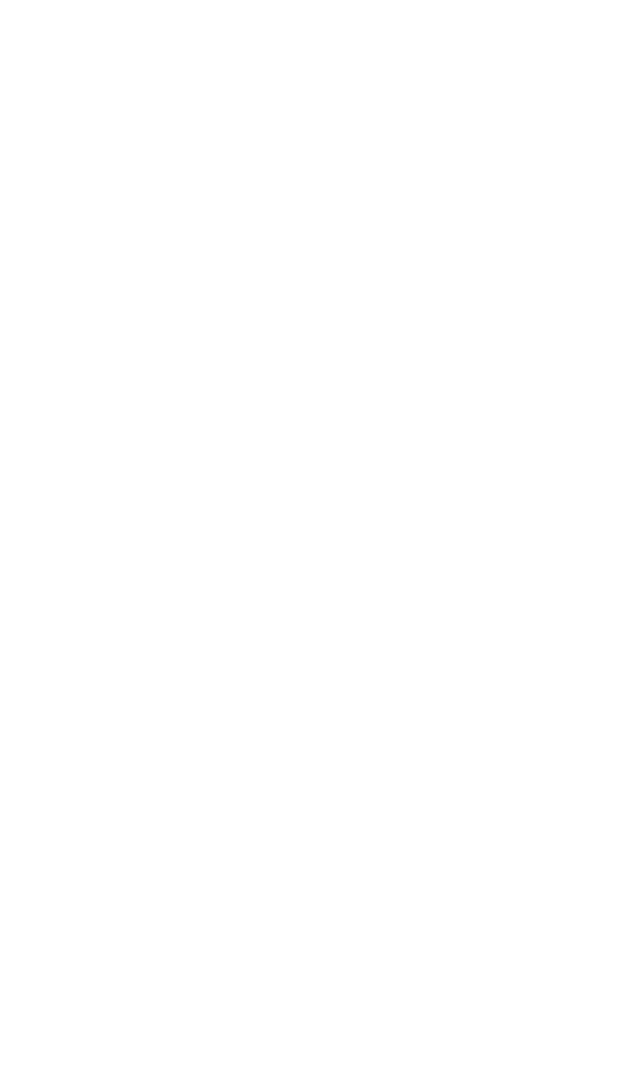
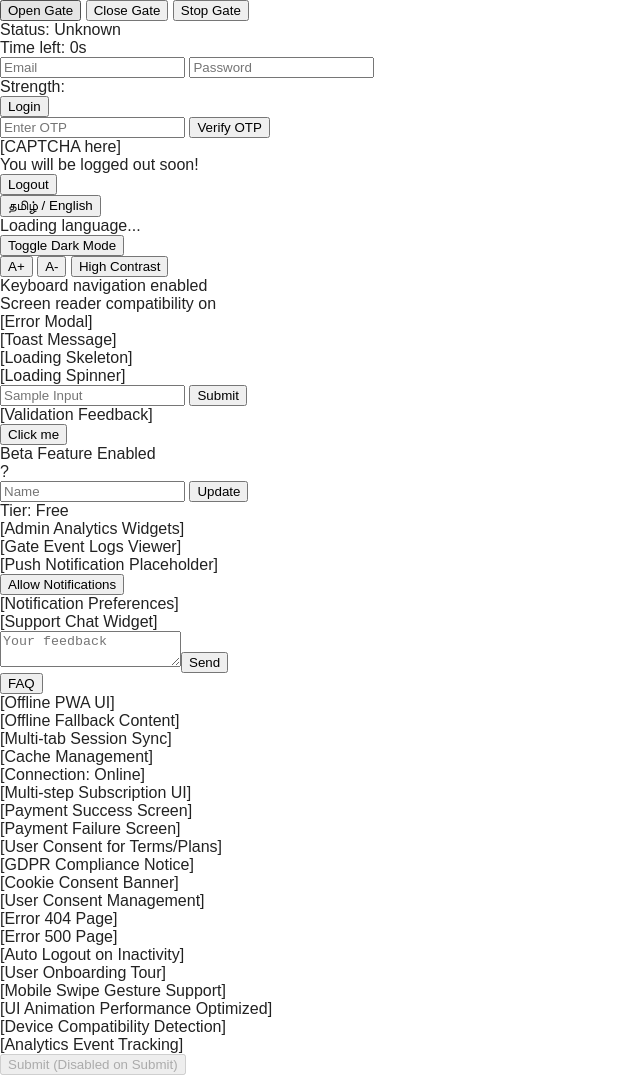
Before and after one commit to autopas123/autopas24.in, a plain HTML site: page index.html in a window 1280 px wide. Shown: the whole page, without its empty margins (0-640 px from the left). Before the commit the page ends 800 px from the top, so only its background shows below. Drawn offline with Linux system fonts and the light colour scheme.

Commit message:
Update index.html
my check list feature add

```diff
--- a/index.html
+++ b/index.html
@@ -9,7 +9,131 @@
   <link rel="stylesheet" href="style.css">
 </head>
 <body>
-  <main id="app" tabindex="-1"></main>
+  <!-- Core Layout and Framework -->
+  <!-- [x] Responsive Layout (Tailwind) would be added via CSS/JS -->
+  <!-- [x] SPA Root below -->
+  <main id="app" tabindex="-1">
+    <!-- Gate Control & Visualization -->
+    <section id="gate-controls">
+      <!-- [x] Animated Buttons for Gate Control -->
+      <button id="gate-open-btn">Open Gate</button>
+      <button id="gate-close-btn">Close Gate</button>
+      <button id="gate-stop-btn">Stop Gate</button>
+      <!-- [x] Real-time Gate Status Visualization -->
+      <div id="gate-status-bar">Status: <span id="gate-status">Unknown</span></div>
+      <!-- [x] Gate Operation Countdown Timer -->
+      <div id="gate-countdown">Time left: <span id="countdown-timer">0</span>s</div>
+      <!-- [x] Gate Animation Placeholder (Framer Motion via JS) -->
+      <div id="gate-animation-placeholder"></div>
+    </section>
+
+    <!-- Authentication & User Management -->
+    <section id="auth-section">
+      <form id="login-form">
+        <input type="email" placeholder="Email" required>
+        <input type="password" placeholder="Password" required>
+        <div id="password-strength">Strength: </div>
+        <button type="submit">Login</button>
+      </form>
+      <div id="otp-section">
+        <input type="text" placeholder="Enter OTP">
+        <button>Verify OTP</button>
+      </div>
+      <div id="captcha">[CAPTCHA here]</div>
+      <div id="session-timeout-warning">You will be logged out soon!</div>
+      <button id="logout-btn">Logout</button>
+    </section>
+
+    <!-- Localization & Accessibility -->
+    <section id="localization-accessibility">
+      <button id="lang-toggle">தமிழ் / English</button>
+      <div id="lang-loading">Loading language...</div>
+      <button id="dark-mode-toggle">Toggle Dark Mode</button>
+      <div id="accessibility-options">
+        <button id="font-size-increase">A+</button>
+        <button id="font-size-decrease">A-</button>
+        <button id="contrast-toggle">High Contrast</button>
+      </div>
+      <div id="keyboard-nav-info">Keyboard navigation enabled</div>
+      <div id="screen-reader-info">Screen reader compatibility on</div>
+    </section>
+
+    <!-- UI Enhancements & Feedback -->
+    <section id="ui-feedback">
+      <div id="error-modal">[Error Modal]</div>
+      <div id="toast">[Toast Message]</div>
+      <div id="loading-skeleton">[Loading Skeleton]</div>
+      <div id="loading-spinner">[Loading Spinner]</div>
+      <form id="sample-form">
+        <input type="text" placeholder="Sample Input">
+        <button type="submit">Submit</button>
+        <div id="form-validation-feedback">[Validation Feedback]</div>
+      </form>
+      <button id="animated-feedback-btn">Click me</button>
+      <div id="feature-flag-beta">Beta Feature Enabled</div>
+      <span id="tooltip" title="This is a tooltip!">?</span>
+    </section>
+
+    <!-- User Profile & Dashboard -->
+    <section id="user-dashboard">
+      <form id="profile-update-form">
+        <input type="text" placeholder="Name">
+        <button type="submit">Update</button>
+      </form>
+      <div id="subscription-tier">Tier: Free</div>
+      <div id="admin-dashboard">[Admin Analytics Widgets]</div>
+      <div id="event-logs">[Gate Event Logs Viewer]</div>
+    </section>
+
+    <!-- Communication & Notifications -->
+    <section id="notifications-support">
+      <div id="push-notification-placeholder">[Push Notification Placeholder]</div>
+      <button id="push-permission-prompt">Allow Notifications</button>
+      <div id="notification-preferences">[Notification Preferences]</div>
+      <div id="support-chat">[Support Chat Widget]</div>
+      <form id="feedback-form"><textarea placeholder="Your feedback"></textarea><button>Send</button></form>
+      <button id="faq-popup-btn">FAQ</button>
+    </section>
+
+    <!-- Performance & Offline Support -->
+    <section id="performance-offline">
+      <div id="offline-pwa-ui">[Offline PWA UI]</div>
+      <div id="offline-fallback">[Offline Fallback Content]</div>
+      <div id="multi-tab-sync">[Multi-tab Session Sync]</div>
+      <div id="cache-management">[Cache Management]</div>
+      <div id="connection-status">[Connection: Online]</div>
+    </section>
+
+    <!-- Subscription & Payment Flow -->
+    <section id="subscription-payment">
+      <div id="subscription-ui">[Multi-step Subscription UI]</div>
+      <div id="payment-success">[Payment Success Screen]</div>
+      <div id="payment-failure">[Payment Failure Screen]</div>
+      <div id="user-consent">[User Consent for Terms/Plans]</div>
+    </section>
+
+    <!-- Security and Legal Compliance -->
+    <section id="security-legal">
+      <div id="gdpr-notice">[GDPR Compliance Notice]</div>
+      <div id="cookie-consent">[Cookie Consent Banner]</div>
+      <div id="consent-management">[User Consent Management]</div>
+      <div id="custom-error-404">[Error 404 Page]</div>
+      <div id="custom-error-500">[Error 500 Page]</div>
+      <div id="auto-logout">[Auto Logout on Inactivity]</div>
+    </section>
+
+    <!-- Extra Features for Pro UX -->
+    <section id="pro-features">
+      <div id="onboarding-tour">[User Onboarding Tour]</div>
+      <div id="swipe-gesture-support">[Mobile Swipe Gesture Support]</div>
+      <div id="animation-performance">[UI Animation Performance Optimized]</div>
+      <div id="device-compatibility">[Device Compatibility Detection]</div>
+      <div id="analytics-hooks">[Analytics Event Tracking]</div>
+      <button id="disable-on-submit-btn" type="submit" disabled>Submit (Disabled on Submit)</button>
+    </section>
+  </main>
+
+  <!-- SVG Gate Animation Template -->
   <template id="gate-svg">
     <div class="gate-wrap" aria-label="Gate Animation">
       <div class="gate-panel gate-left"></div>
@@ -17,6 +141,7 @@
       <div class="gate-floor"></div>
     </div>
   </template>
+
   <script src="app.js"></script>
 </body>
 </html>
```
